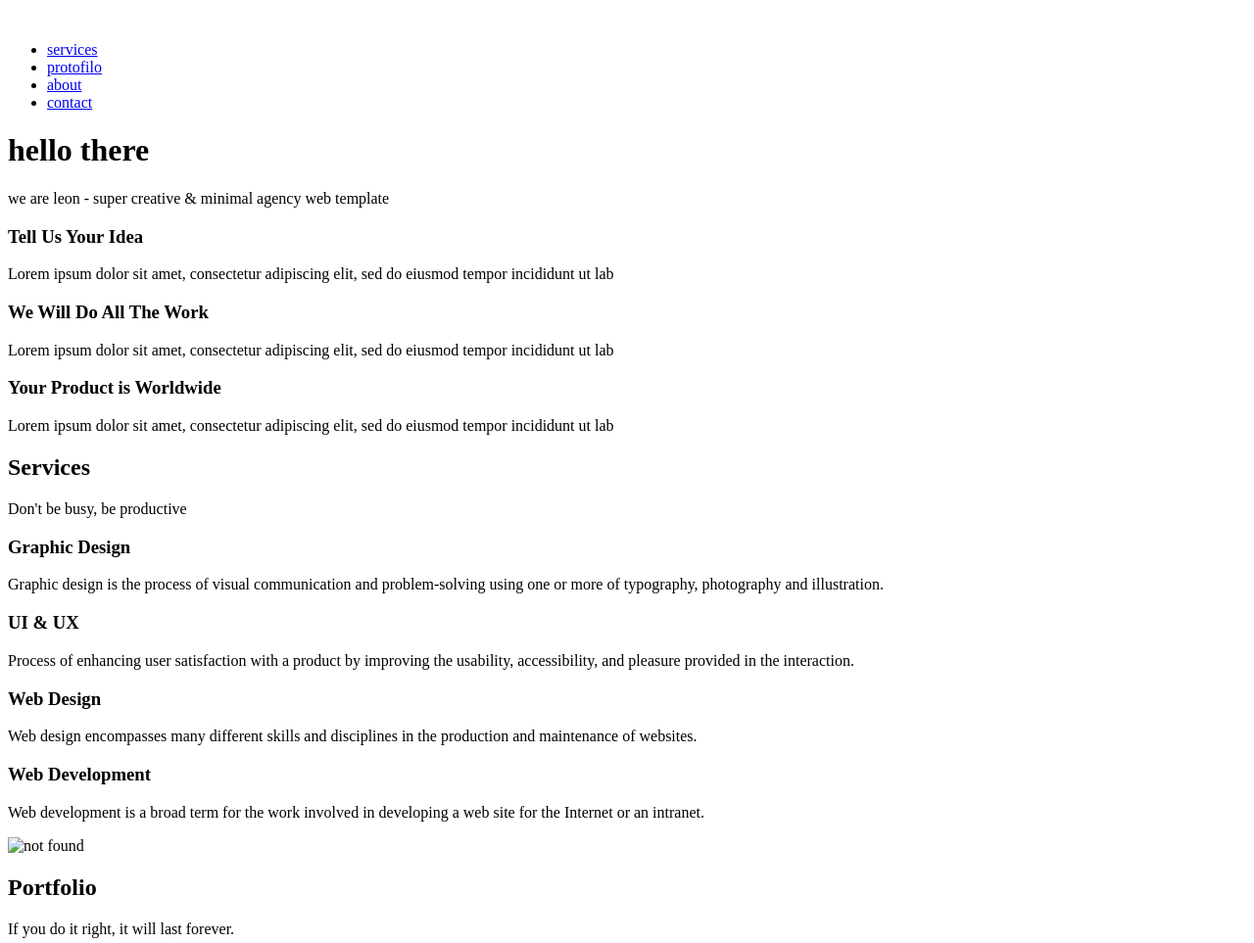
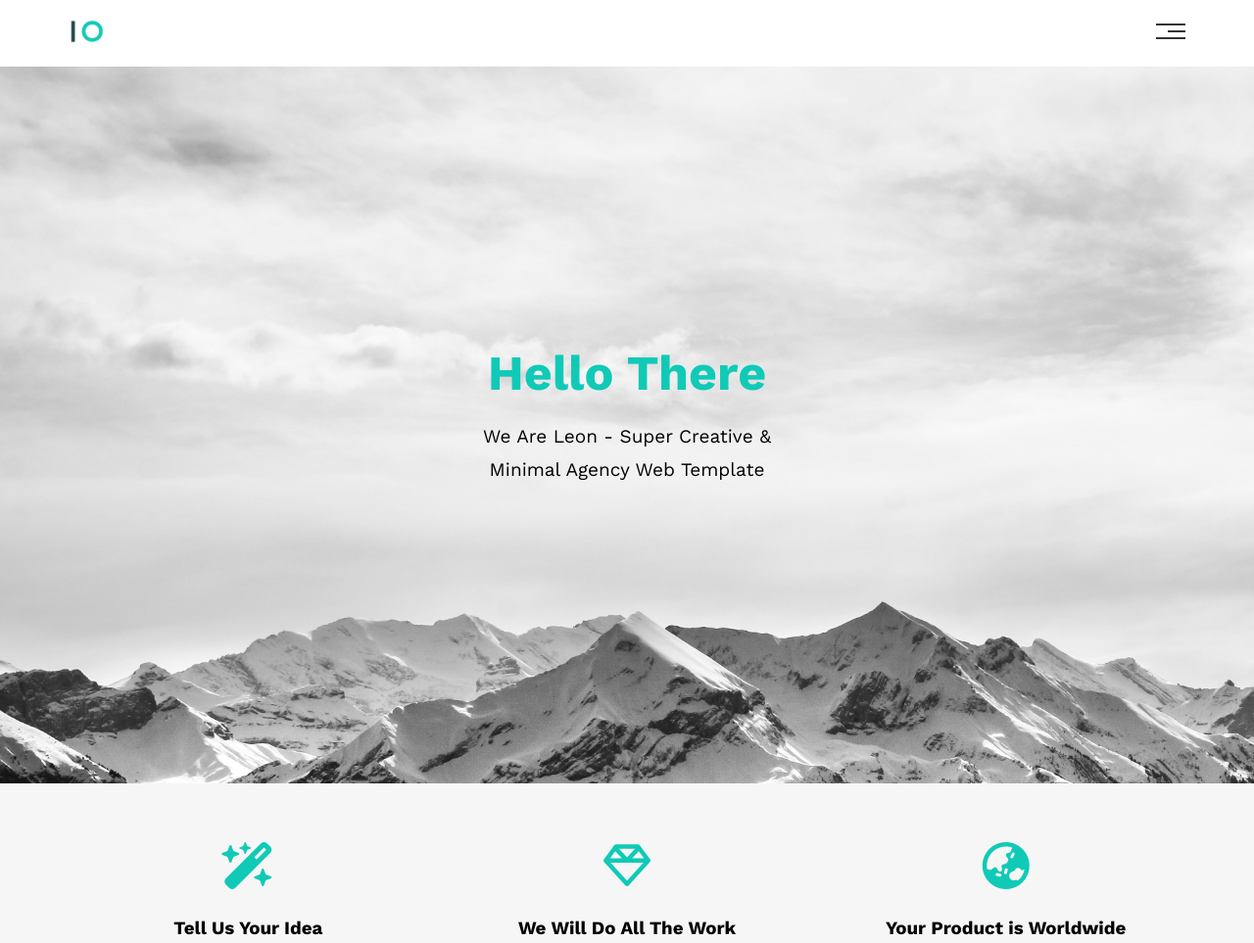
Before and after one commit to Wesamdah/Leon, a plain HTML site: page index.html in a window 1280 px wide. Shown: the top 963 px of the page at 98% size. Drawn offline with nearby package versions, Linux system fonts and the light colour scheme; the site is published under a folder, as on GitHub Pages, so addresses that start at the root find nothing.

Commit message:
Update index.html

```diff
--- a/index.html
+++ b/index.html
@@ -6,11 +6,11 @@
     <meta http-equiv="X-UA-Compatible" content="IE=edge">
     <meta name="viewport" content="width=device-width, initial-scale=1.0">
     <!-- main template css -->
-    <link rel="stylesheet" href="/css/main.css">
+    <link rel="stylesheet" href="css/main.css">
     <!-- font awesome library -->
-    <link rel="stylesheet" href="/css/all.min.css">
+    <link rel="stylesheet" href="css/all.min.css">
     <!-- normilaze library -->
-    <link rel="stylesheet" href="/css/normalize.css">
+    <link rel="stylesheet" href="css/normalize.css">
     <!-- google fonts -->
     <link rel="preconnect" href="https://fonts.googleapis.com">
     <link rel="preconnect" href="https://fonts.gstatic.com" crossorigin>
@@ -23,7 +23,7 @@
     <!-- start header -->
     <div class="header">
         <div class="container">
-            <div><img class="logo" src="/image/logo.png" alt=""></div>
+            <div><img class="logo" src="image/logo.png" alt=""></div>
             <div class="links">
                 <span class="icons">
                     <span></span>
@@ -116,7 +116,7 @@
                 </div>
                 <div class="col">
                     <div class="image image-column">
-                        <img src="/image/services.jpg" alt="not found">
+                        <img src="image/services.jpg" alt="not found">
                     </div>
                 </div>
                 <!-- end service -->
@@ -168,7 +168,7 @@
             <h2 class="speical-heading">About</h2>
             <p>Less is more work</p>
             <div class="about-containt">
-                <div class="image"><img src="/image/about.jpg" alt=""></div>
+                <div class="image"><img src="image/about.jpg" alt=""></div>
                 <div class="text">
                     <p>Lorem ipsum dolor sit amet consectetur adipisicing elit. Nihil nemo neque voluptate tempora
                         velit cum non, fuga vitae architecto delectus sed maxime rerum impedit aliquam obcaecati,
```
